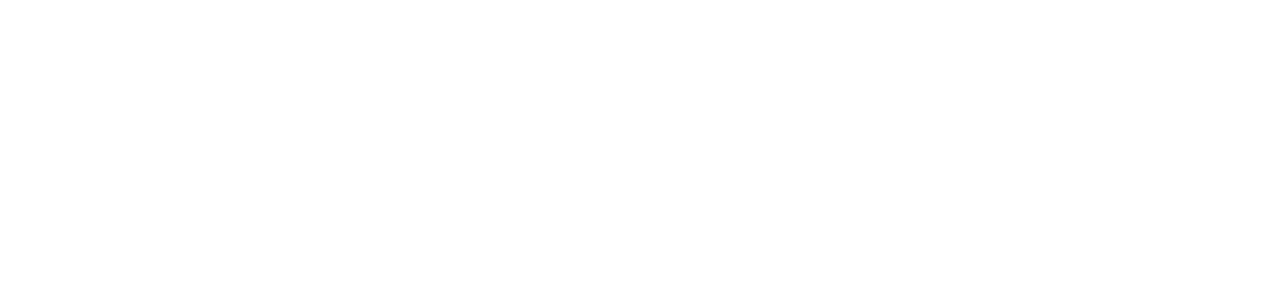
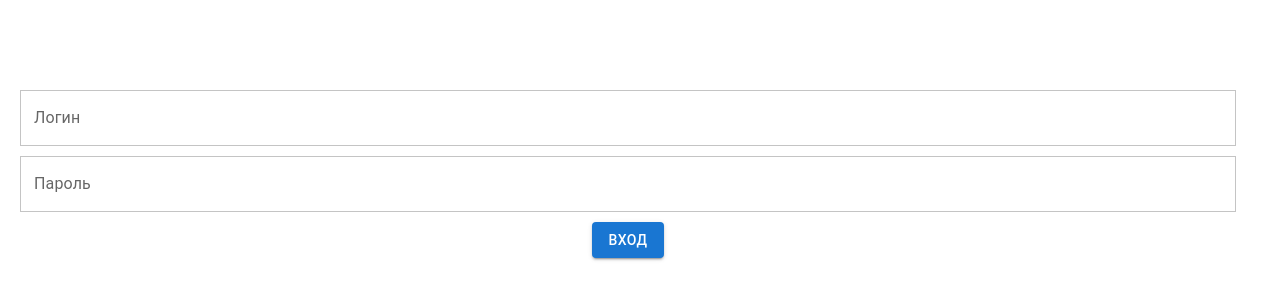
Before and after one commit to sivistrukov/evaluation-investment-projects, a React (Create React App) app in the folder frontend/: page /login in a window 1280 px wide. Shown: the part 196-496 px from the top of the page. Built offline with nearby package versions, Linux system fonts and the light colour scheme.

Commit message:
add fake auth

```diff
--- a/frontend/src/pages/InvestmentProjectsList.jsx
+++ b/frontend/src/pages/InvestmentProjectsList.jsx
@@ -15,6 +15,7 @@
 function InvestmentProjectsList() {
     const [investmentProjects, setInvestmentProjects] = useState([])
     const [currInvestmentProjects, setCurrInvestmentProjects] = useState(investmentProjects)
+    const [isAuth, setIsAuth] = useState(localStorage.getItem("isAuth"))
 
     useEffect(() => {
         setTimeout(
@@ -61,6 +62,11 @@
         });
     }
 
+    const onLogoutClick = () => {
+        localStorage.setItem("isAuth", "n")
+        setIsAuth('n')
+    }
+
     return (
         <div>
             <Stack direction={'row'}>
@@ -71,10 +77,27 @@
                 <Link to={'/stats/'}>
                     <Button type={'button'}>Статистика</Button>
                 </Link>
+                {
+                    (isAuth === 'n' || isAuth === undefined) &&
+                    <>
+                        <Gap/>
+                        <Link to={'/login/'}>
+                            <Button type={'button'}>Войти</Button>
+                        </Link>
+                    </>
+                }
+                {
+                    isAuth === 'y' &&
+                    <>
                         <Gap/>
                         <Button type={'button'} onClick={onDownloadButtonClick}>
                             Выгрузить
                         </Button>
+                        <Button type={'button'} onClick={onLogoutClick}>
+                            Выйти
+                        </Button>
+                    </>
+                }
             </Stack>
             <Gap/>
             <CustomInput
@@ -97,7 +120,7 @@
                                 Общая стоимость инвестиционного проекта, млн.
                                 руб
                             </TableCell>
-                            <TableCell></TableCell>
+                            {isAuth === 'y' && <TableCell></TableCell>}
                         </TableRow>
                     </TableHead>
                     <TableBody>
@@ -111,11 +134,13 @@
                                 </TableCell>
                                 <TableCell>{item.totalWorkplaces}</TableCell>
                                 <TableCell>{item.totalCost}</TableCell>
+                                {isAuth === 'y' &&
                                     <TableCell>
                                         <Link to={`/${item.fullName}`}>
                                             <Button type={'button'}>паспорт</Button>
                                         </Link>
                                     </TableCell>
+                                }
                             </TableRow>
                         )}
                     </TableBody>
--- a/frontend/src/pages/Login.jsx
+++ b/frontend/src/pages/Login.jsx
@@ -1,9 +1,48 @@
 import React from 'react';
+import {useNavigate} from "react-router-dom";
+import CustomInput from "../components/ui/CustomInput";
+import Gap from "../components/ui/Gap";
+import {Button} from "@mui/material";
 
 const Login = () => {
+    const navigator = useNavigate()
+    const onLoginClick = () => {
+        let login = document.getElementById('login').value
+        let password = document.getElementById('password').value
+
+        if (login === 'admin' && password === 'admin') {
+            navigator('/')
+            localStorage.setItem("isAuth", "y")
+        } else {
+            alert('Неверный логин или пароль')
+        }
+    }
     return (
-        <div>
-
+        <div style={{
+            display: "flex",
+            justifyContent: "center",
+            alignItems: "center",
+            height: "90vh",
+            width: "95vw",
+            flexDirection: "column"
+        }}>
+            <CustomInput
+                id={'login'}
+                label={"Логин"}
+            />
+            <Gap/>
+            <CustomInput
+                id={'password'}
+                label={"Пароль"}
+                type={'password'}/>
+            <Gap/>
+            <Button
+                type={"button"}
+                variant="contained"
+                onClick={onLoginClick}
+            >
+                Вход
+            </Button>
         </div>
     );
 };
```
Lines whose indentation alone changed are shown as unchanged.
